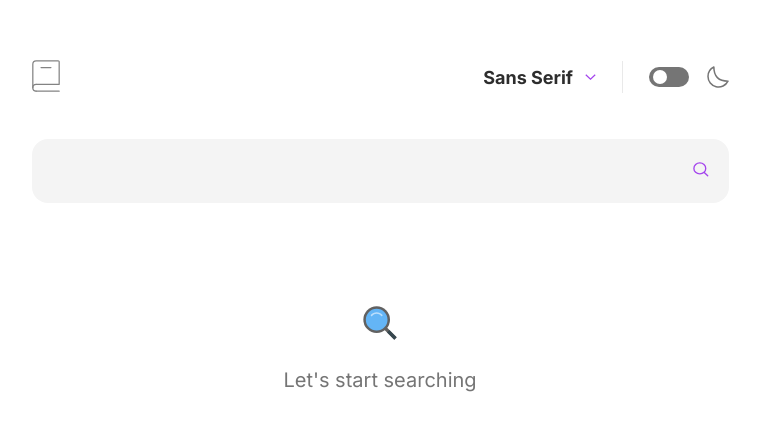
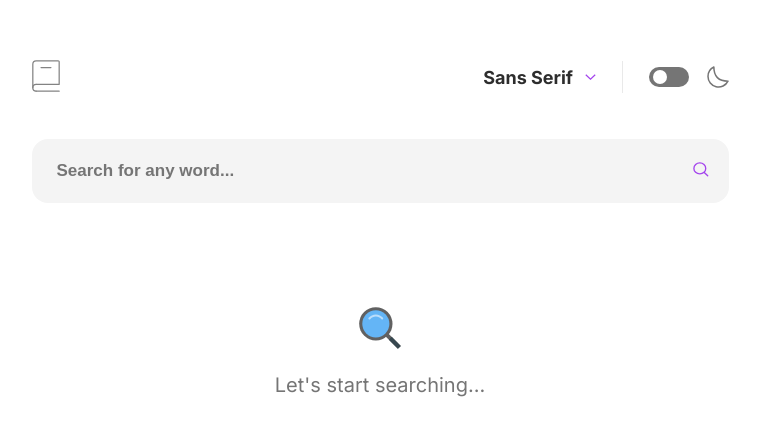
Before and after one commit to vladislav-gorovenko/dictionary, a React (Vite) app: page / in a window 1280 px wide. Shown: the top 436 px of the page, without its empty margins (260-1020 px from the left). Built offline with nearby package versions, Linux system fonts and the light colour scheme.

Commit message:
Some minor adjustments

```diff
--- a/src/components/Error/errorStyle.scss
+++ b/src/components/Error/errorStyle.scss
@@ -2,7 +2,7 @@
   display: flex;
   flex-direction: column;
   margin-top: 10rem;
-  gap: 2.5em;
+  gap: 2em;
   align-items: center;
   text-align: center;
 }
--- a/src/components/Favorite/Favorite.tsx
+++ b/src/components/Favorite/Favorite.tsx
@@ -59,7 +59,7 @@ const Favorite = () => {
                             <NavLink
                               className="main__synonym-link"
                               key={i}
-                              to="/"
+                              to={`/${synonym}`}
                             >
                               {synonym}
                             </NavLink>
@@ -77,7 +77,11 @@ const Favorite = () => {
           <div className="main__hr"></div>
           <div className="main__source-sub-container">
             <span className="main__source-span">Source: </span>
-            <NavLink className="main__source-link" to="/">
+            <NavLink
+              className="main__source-link"
+              target="_blank"
+              to={word.sourceUrls[0]}
+            >
               {word.sourceUrls[0]}
             </NavLink>
             <img className="main__source-img" src={newWindowIcon} />
--- a/src/components/Main/Header.tsx
+++ b/src/components/Main/Header.tsx
@@ -120,7 +120,7 @@ const Header = () => {
           method="post"
           className="header__form"
         >
-          <input ref={ref} type="text" />
+          <input placeholder="Search for any word..." ref={ref} type="text" />
           <button className="header__form--btn">
             <img src={searchIcon} alt="search icon" />
           </button>
--- a/src/components/Main/Main.tsx
+++ b/src/components/Main/Main.tsx
@@ -5,8 +5,8 @@ const Main = () => {
     <main className="main main--error">
       <div className="container container--main container--main--error">
         <div className="main__top main__top--error">
-          <FcSearch size="40px" />
-          <h1 className="sub-text sub-text--error">Let's start searching</h1>
+          <FcSearch size="50px" />
+          <h1 className="sub-text sub-text--error">Let's start searching...</h1>
         </div>
       </div>
     </main>
--- a/src/components/Main/styles/header-style.scss
+++ b/src/components/Main/styles/header-style.scss
@@ -209,6 +209,7 @@
     &--btn {
       background: transparent;
       border: none;
+      padding: 0;
     }
   }
 
@@ -218,7 +219,7 @@
       border: none;
       background: inherit;
       font-weight: 700;
-      font-size: 2rem;
+      font-size: 1.7rem;
 
       @include themify($themes) {
         color: themed("colorMainText");
```
